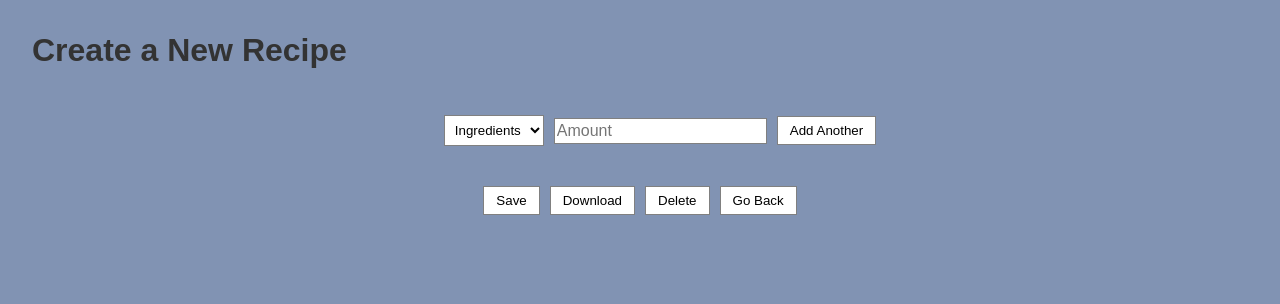
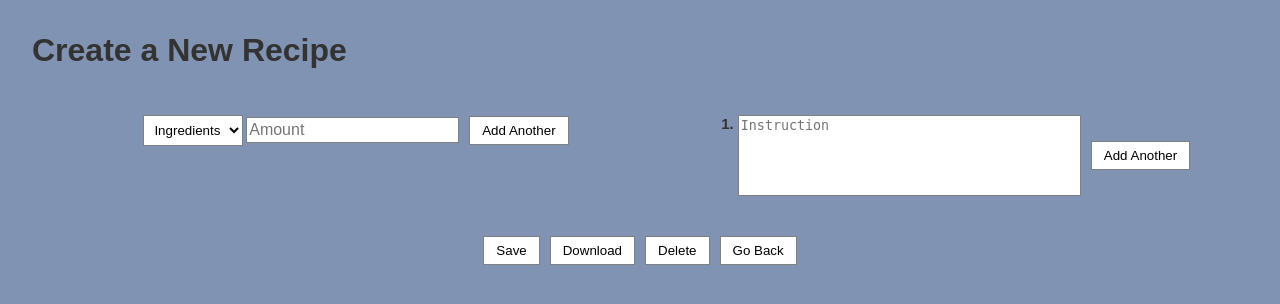
Before and after one commit to heytoki/ACIT2911, a Flask app: page /recipes/create in a window 1280 px wide. Shown: the top 304 px of the page. Run offline with Flask 3, Linux system fonts and the light colour scheme.

Commit message:
update create html

```diff
--- a/static/addField.js
+++ b/static/addField.js
@@ -1,7 +1,19 @@
-element = document.getElementById("addIngredients");
-element.setAttribute(onclick, addIngredients());
-element.addEventListener(onclick, addIngredients());
+let selectEl = document.getElementById("addIngredients");
+selectEl.addEventListener("click", addIngredients);
 
+let textEl = document.getElementById("addInstructions");
+textEl = addEventListener("click", addInstruction);
+
+let ingContainer = document.getElementById("ingredientsForm");
 function addIngredients(){
-    console.log('test');
+    let elToClone = document.getElementById("ingr");
+    let clonedEl = elToClone.cloneNode(true);
+    ingContainer.appendChild(clonedEl)
 }
+
+let insContainer = document.getElementById("instructionsForm");
+function addInstruction(){
+    let eltoClone = document.getElementById("inst");
+    let clonedEl = eltoClone.cloneNode(true);
+    insContainer.appendChild(clonedEl)
+}
--- a/static/style.css
+++ b/static/style.css
@@ -119,10 +119,27 @@ input:focus {
     background-color: #6666AB;
 }
 
-#ingredientsForm li{
+#ingredientsForm li {
     list-style-type: none;
 }
 
 #createPage {
     justify-content: center;
 }
+
+.grid {
+    display: grid;
+    grid-template: 1fr / 1fr 1fr;
+}
+
+textarea, textarea:focus {
+    resize: none;
+    outline: none;
+    border: 1px solid gray;
+    vertical-align: top;
+}
+
+#inst {
+    font-size: 15px;
+    font-weight: bold;
+}
--- a/templates/create.html
+++ b/templates/create.html
@@ -8,10 +8,10 @@
 <body>
     <h1>Create a New Recipe</h1>
     <div class="grid">
-        <form id="ingredientsGrid">
+        <form>
             <div class="search-form" id="createPage">
                 <ul id="ingredientsForm">
-                    <li>
+                    <li id="ingr">
                         <select>
                             <option value="" selected disabled>Ingredients</option>
                             <option value="Egg">Egg</option>
@@ -19,14 +19,21 @@
                             <option value="Flour">Flour</option>
                             <option value="Other">Other</option>
                         </select>
+                        <input type="number" name="amount" placeholder="Amount" required>
                     </li>
                 </ul>
-                <input type="number" name="amount" placeholder="Amount" required>
                 <button type="button" id="addIngredients">Add Another</button>
             </div>
         </form>
-        <form id="instructionGrid">
-
+        <form>
+            <div class="search-form" id="createPage">
+                <ol id="instructionsForm">
+                    <li id="inst">
+                        <textarea placeholder="Instruction" rows="5" cols="40"></textarea>
+                    </li>
+                </ol>
+                <button type="button" id="addInstructions">Add Another</button>
+            </div>
         </form>
     </div>
     <div class="search-form" id="createPage">
--- a/templates/home.html
+++ b/templates/home.html
@@ -7,7 +7,6 @@
 </head>
 <body>
     <h1>Find your Recipes</h1>
-
     <nav class="navbar">
         <div id="title"><img class="logo" src="/static/temp.jpg">CreateYourRecipe</div>
         <form class="search-form" action="/recipes" method="GET">
```
